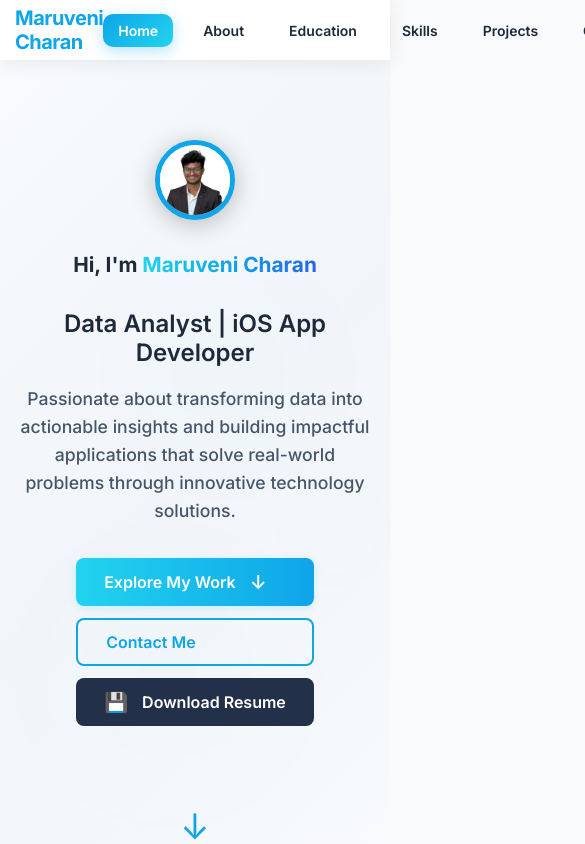
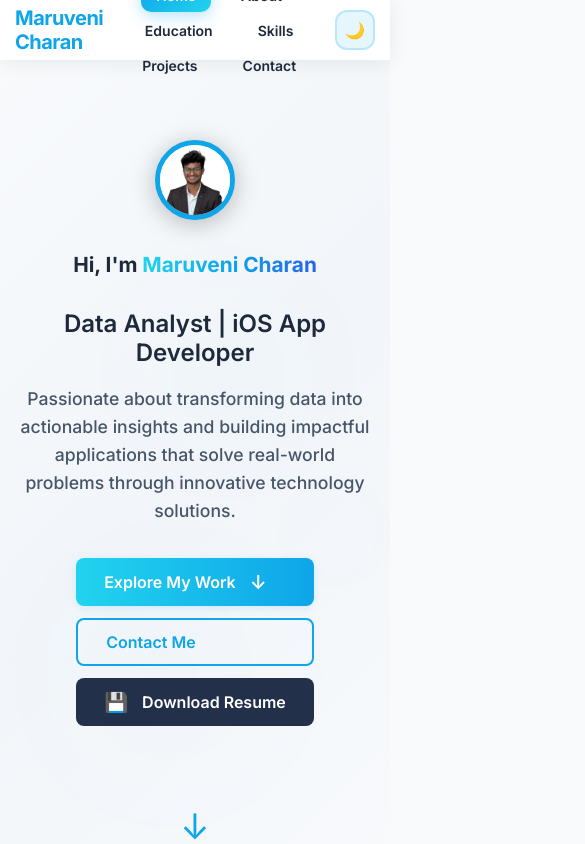
Before and after one commit to charan2319/Portfolio, a React (Create React App) app: page / in a window 390 px wide. Shown: the top 844 px of the page, 585 px wide, since content can reach past the window. Built offline with nearby package versions, Linux system fonts and the light colour scheme.

Commit message:
updated css code

```diff
--- a/src/App.css
+++ b/src/App.css
@@ -94,15 +94,15 @@ ul {
 
 .navbar-menu {
   display: flex;
-  gap: 40px;
-  flex: 2;
+  flex-direction: row;
+  align-items: center;
+  gap: 1.5rem;
+  padding: 0;
+  margin: 0;
+  list-style: none;
+  flex-wrap: wrap; /* allows wrapping if needed on very small screens */
   justify-content: center;
-  align-items: center;
-  list-style: none;
-  margin: 0;
-  padding: 0;
-}
-
+}
 .navbar-menu li a {
   color: inherit;
   text-decoration: none;
@@ -4250,3 +4250,15 @@ footer {
     max-width: 1400px;
   }
 }
+
+@media (max-width: 600px) {
+  .navbar-menu {
+    gap: 0.8rem;
+    font-size: 1rem;
+    justify-content: center;
+    flex-wrap: wrap;
+  }
+  .navbar-left {
+    font-size: 1.1rem;
+  }
+}
```
